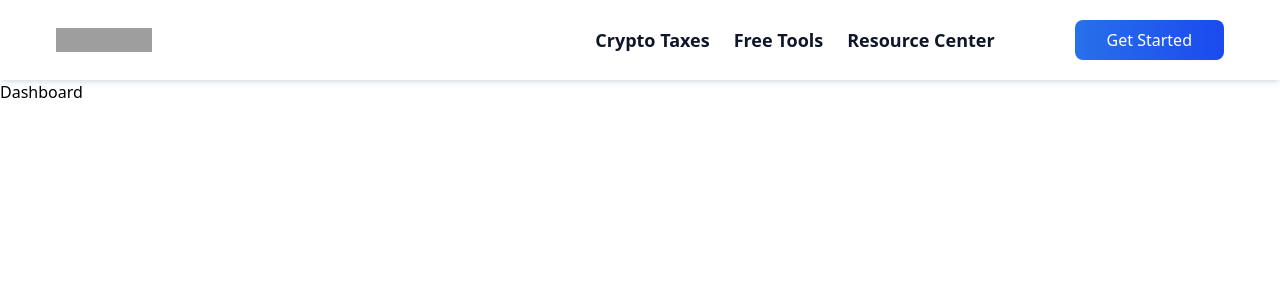
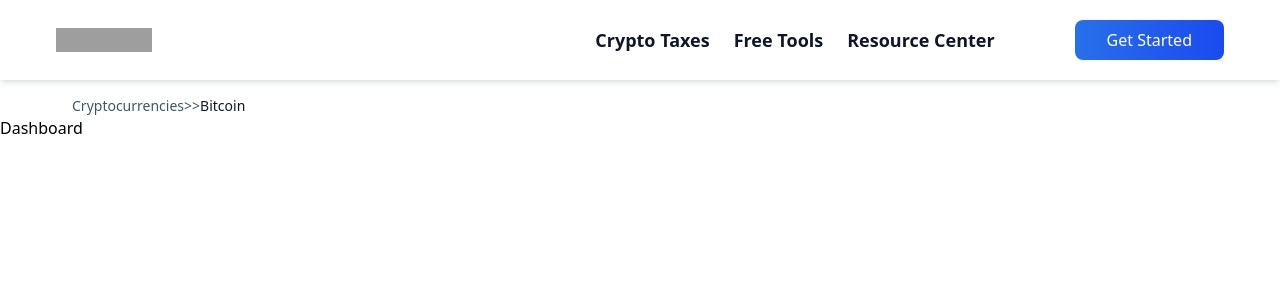
Before and after one commit to abhinav2210103/koinx, a Next.js app: page / in a window 1280 px wide. Shown: the top 300 px of the page. Built offline with nearby package versions, Linux system fonts and the light colour scheme; grey boxes are pictures that could not be loaded.

Commit message:
Added Path Section

```diff
--- a/app/dashboard/page.tsx
+++ b/app/dashboard/page.tsx
@@ -1,8 +1,12 @@
+import Path from '@/components/Path'
 import React from 'react'
 
 function Dashboard() {
   return (
+    <>
+    <Path/>
     <div>Dashboard</div>
+    </>
   )
 }
 
--- /dev/null
+++ b/components/Path.tsx
@@ -0,0 +1,17 @@
+function Path() {
+    return (
+      <div className="flex lg:pl-14 ml-4 pt-4">
+        <div className="text-sm text-[#3E5765]">
+          Cryptocurrencies
+        </div>
+        <div className="text-sm text-[#3E5765]">
+          {' >> '}
+        </div>
+        <div className="text-sm text-[#0F1629]">
+          Bitcoin
+        </div>
+      </div>
+    )
+  }
+
+  export default Path;
```
Also changed, not shown: public/logo.svg.
